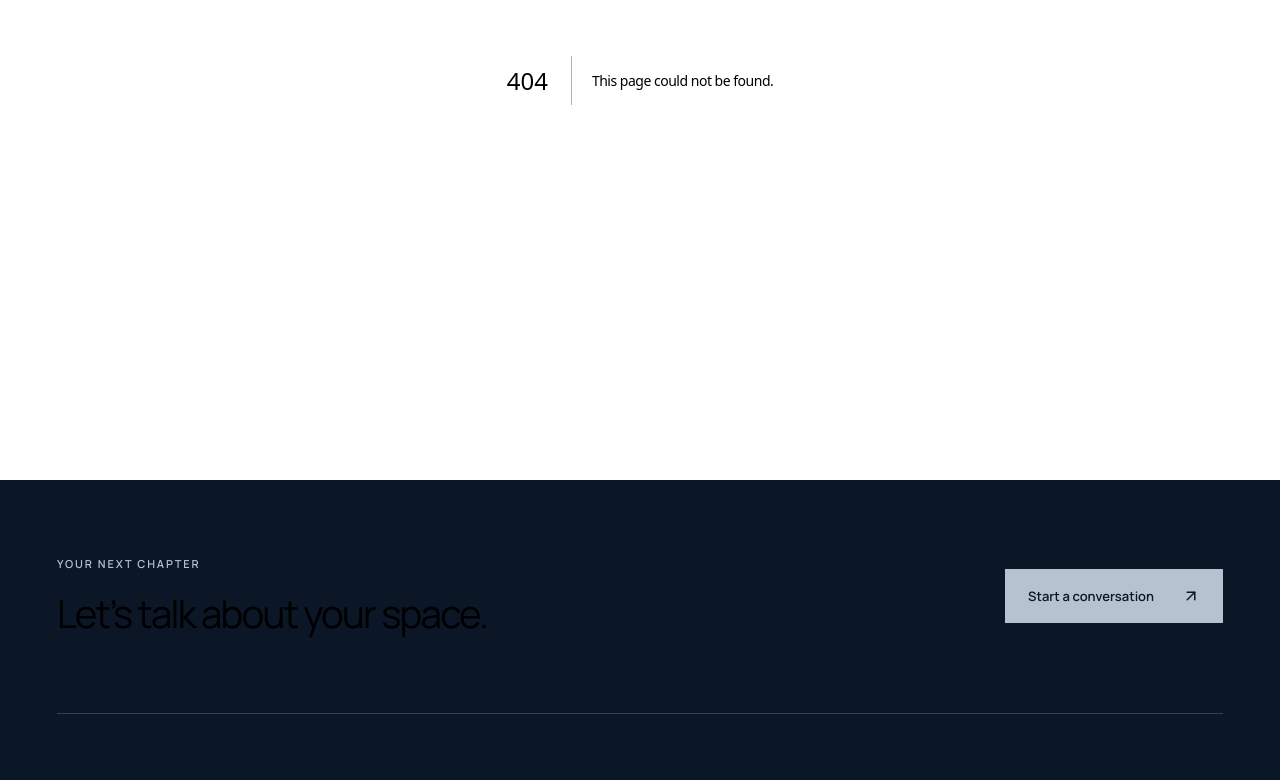
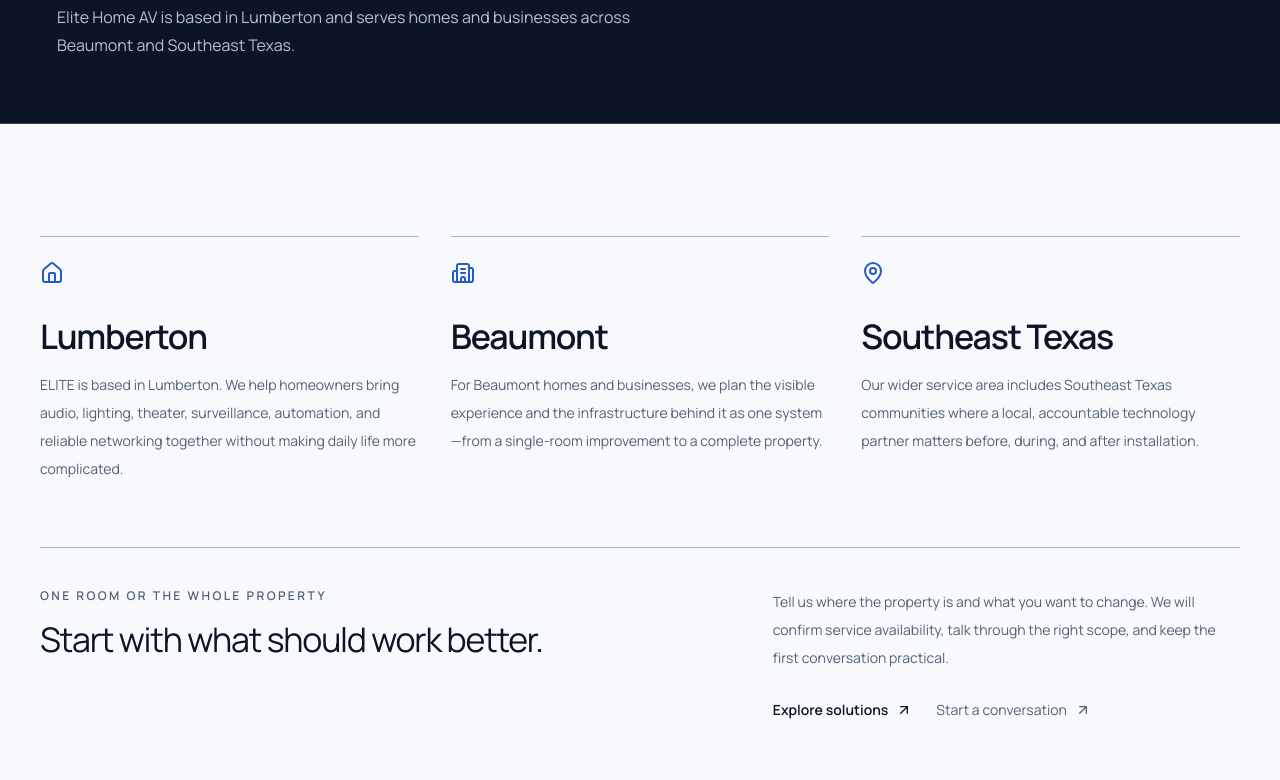
Before and after one commit to blankjw/elite-home-av, a Next.js app: page /service-area in a window 1280 px wide. Before the commit this address had no page. Shown: the part 320-1100 px from the top of the page. Built offline with nearby package versions, Linux system fonts and the light colour scheme.

Commit message:
Add ELITE growth measurement, local SEO, and Care offers

```diff
--- a/app/about/page.tsx
+++ b/app/about/page.tsx
@@ -8,7 +8,7 @@
 export const metadata: Metadata = {
   title: "About Elite Home AV | Lumberton, TX",
   description:
-    "A local team that plans technology so homes and businesses in Southeast Texas feel simple to live and work in.",
+    "Meet Elite Home AV in Lumberton, serving Beaumont and Southeast Texas with integrated technology designed around how homes and businesses actually work.",
   alternates: { canonical: "https://www.elitehomeav.com/about" },
 }
 
--- a/app/care/page.tsx
+++ b/app/care/page.tsx
@@ -1,10 +1,35 @@
 import Link from "next/link"
 import { ArrowUpRight, HeartHandshake, Radar, ShieldCheck, Wrench } from "lucide-react"
+import type { Metadata } from "next"
+
+export const metadata: Metadata = {
+  title: "Technology Support & Maintenance | ELITE Care",
+  description: "ELITE Care provides documented technology support, planned system checkups, and service options for homes and businesses in Southeast Texas. Learn more.",
+  alternates: { canonical: "https://www.elitehomeav.com/care" },
+}
 
 const pillars = [
   [ShieldCheck, "Keep the system documented", "Handoff notes, equipment records, and a support path shaped around what was installed—not a generic script."],
   [Radar, "Remote support when it is in the coverage", "If written coverage includes remote access, we connect for a scheduled check or when you request help. That is agreed support on your systems—not continuous monitoring."],
   [Wrench, "Service with the original intent", "Visits start from how the rooms were designed to work, then we adjust as your use of the property changes."],
+] as const
+
+const careOptions = [
+  {
+    name: "Care Check",
+    bestFor: "A focused system review or a property that needs a clean starting point.",
+    includes: ["Scheduled on-site system review", "Plain-language findings and priorities", "Updated equipment and support notes"],
+  },
+  {
+    name: "Ongoing Care",
+    bestFor: "Homes and businesses that want planned visits and a familiar support contact.",
+    includes: ["Agreed maintenance visit cadence", "Documented systems and service history", "Remote help when included in the written scope"],
+  },
+  {
+    name: "Property Care",
+    bestFor: "Larger systems or several properties that need one organized service relationship.",
+    includes: ["Coordinated records across covered properties", "Prioritized maintenance planning", "One point of contact for agreed systems"],
+  },
 ] as const
 
 export default function CarePage() {
@@ -40,11 +65,31 @@
           </div>
         </div>
       </section>
+      <section className="bg-white px-6 py-20 text-[#0B1526] md:px-10 md:py-28">
+        <div className="mx-auto max-w-7xl">
+          <div className="max-w-3xl">
+            <p className="text-xs font-semibold uppercase tracking-[.2em] text-[#526274]">Ways to work with ELITE Care</p>
+            <h2 className="mt-4 font-serif text-4xl leading-tight tracking-[-.04em] md:text-5xl">Choose the relationship, then define the coverage.</h2>
+            <p className="mt-6 text-base leading-8 text-[#526274]">Every plan is confirmed in writing around the systems, properties, visit cadence, and remote access actually included. No vague blanket coverage.</p>
+          </div>
+          <div className="mt-14 grid gap-6 lg:grid-cols-3">
+            {careOptions.map((option) => <article key={option.name} className="flex flex-col border border-[#D7DEE7] bg-[#F7F9FC] p-7 md:p-8">
+              <h3 className="text-2xl font-semibold">{option.name}</h3>
+              <p className="mt-4 min-h-20 text-sm leading-7 text-[#526274]">{option.bestFor}</p>
+              <ul className="mt-7 space-y-3 border-t border-[#C3CCD7] pt-6 text-sm text-[#33445A]">
+                {option.includes.map((item) => <li key={item} className="flex gap-3"><span aria-hidden="true" className="mt-2 h-1.5 w-1.5 shrink-0 rounded-full bg-[#245DC1]" />{item}</li>)}
+              </ul>
+              <Link href="/contact?intent=existing_service" className="mt-8 inline-flex items-center gap-2 text-sm font-semibold">Discuss this option <ArrowUpRight className="h-4 w-4" /></Link>
+            </article>)}
+          </div>
+          <p className="mt-8 max-w-3xl text-xs leading-6 text-[#647386]">ELITE Care is not emergency dispatch or continuous security monitoring. Response expectations, availability, and covered systems are defined in each property&apos;s written scope.</p>
+        </div>
+      </section>
       <section className="bg-[#152942] px-6 py-20 text-white md:px-10">
         <div className="mx-auto max-w-7xl">
           <p className="text-xs uppercase tracking-[.2em] text-[#B8C3CF]">Need help with an existing system?</p>
           <h2 className="mt-4 max-w-2xl font-serif text-4xl tracking-[-.04em] md:text-5xl">Start with the space and what it is doing now.</h2>
-          <p className="mt-6 max-w-2xl text-sm leading-7 text-[#C3CCD7]">Keep your property's technology working well as your needs change. ELITE Care brings planned maintenance, troubleshooting, and a familiar point of contact, with service visits and coverage tailored to your systems.</p>
+          <p className="mt-6 max-w-2xl text-sm leading-7 text-[#C3CCD7]">Keep your property&apos;s technology working well as your needs change. ELITE Care brings planned maintenance, troubleshooting, and a familiar point of contact, with service visits and coverage tailored to your systems.</p>
           <div className="mt-8 flex flex-wrap gap-6">
             <Link href="/contact?intent=existing_service" className="inline-flex items-center gap-2 text-sm font-semibold">Request service <ArrowUpRight className="h-4 w-4" /></Link>
             <Link href="/contact?intent=new_project" className="inline-flex items-center gap-2 text-sm text-[#B8C3CF]">New project inquiry <ArrowUpRight className="h-4 w-4" /></Link>
--- a/app/gallery/page.tsx
+++ b/app/gallery/page.tsx
@@ -1,7 +1,7 @@
 import type { Metadata } from "next"
 import { PageHero } from "@/components/page-hero"
 import { SiteCta } from "@/components/site-cta"
-export const metadata: Metadata = { title: "Our Approach | Elite Home AV", description: "From the first conversation with John Blank to installation and ongoing support: how ELITE approaches your home or business.", alternates: { canonical: "https://www.elitehomeav.com/gallery" } }
+export const metadata: Metadata = { title: "Our Approach | Elite Home AV", description: "See how Elite Home AV plans technology from the first conversation through installation and support for homes and businesses across Southeast Texas.", alternates: { canonical: "https://www.elitehomeav.com/gallery" } }
 const steps = [
  ["Begin with your day", "Tell us where technology gets in the way. A room that is difficult to use, an unreliable connection, or a new space taking shape gives us a concrete place to start."],
  ["Agree on the scope", "We discuss the rooms, equipment, installation needs, and priorities together. You can start with one improvement or plan several systems around the same property."],
--- a/app/layout.tsx
+++ b/app/layout.tsx
@@ -10,8 +10,8 @@
 
 export const metadata: Metadata = {
   metadataBase: new URL('https://www.elitehomeav.com'),
-  title: 'Elite Home AV LLC | Integrated Technology for Homes & Businesses',
-  description: 'Advanced technology. Everyday simplicity. John Blank and Elite Home AV help Southeast Texas homes and businesses feel connected, comfortable, and easy to use.',
+  title: 'Integrated Home Technology in Southeast Texas | ELITE',
+  description: 'Elite Home AV plans audio, theater, lighting, surveillance, automation, and networking for homes and businesses in Lumberton, Beaumont, and Southeast Texas.',
   keywords: ['home theater', 'home audio', 'lighting control', 'surveillance', 'access control', 'automation', 'networking', 'Lumberton TX', 'Southeast Texas'],
   alternates: { canonical: '/' },
   robots: blockSearchIndex() ? { index: false, follow: false } : { index: true, follow: true },
@@ -39,7 +39,7 @@
   return (
     <html lang="en" className={`dark ${inter.variable} ${manrope.variable}`}>
       <body className="font-sans antialiased bg-background text-foreground">
-        <script type="application/ld+json" dangerouslySetInnerHTML={{ __html: JSON.stringify({ '@context': 'https://schema.org', '@type': 'LocalBusiness', name: 'Elite Home AV LLC', url: 'https://www.elitehomeav.com', telephone: '+1-409-790-7889', email: 'john@elitehomeav.com', address: { '@type': 'PostalAddress', addressLocality: 'Lumberton', addressRegion: 'TX', postalCode: '77657', addressCountry: 'US' }, areaServed: { '@type': 'AdministrativeArea', name: 'Southeast Texas' }, description: 'Integrated audio, theater, lighting, surveillance, access control, automation, and networking for homes and businesses.' }) }} />
+        <script type="application/ld+json" dangerouslySetInnerHTML={{ __html: JSON.stringify({ '@context': 'https://schema.org', '@type': 'LocalBusiness', name: 'Elite Home AV LLC', url: 'https://www.elitehomeav.com', telephone: '+1-409-790-7889', email: 'john@elitehomeav.com', address: { '@type': 'PostalAddress', addressLocality: 'Lumberton', addressRegion: 'TX', postalCode: '77657', addressCountry: 'US' }, areaServed: [{ '@type': 'City', name: 'Lumberton, Texas' }, { '@type': 'City', name: 'Beaumont, Texas' }, { '@type': 'AdministrativeArea', name: 'Southeast Texas' }], contactPoint: { '@type': 'ContactPoint', telephone: '+1-409-790-7889', contactType: 'sales and service', areaServed: 'Southeast Texas' }, description: 'Integrated audio, theater, lighting, surveillance, access control, automation, and networking for homes and businesses in Southeast Texas.' }) }} />
         <SiteChrome>{children}</SiteChrome>
         <Analytics />
       </body>
--- a/app/privacy/page.tsx
+++ b/app/privacy/page.tsx
@@ -1,3 +1,3 @@
 import type { Metadata } from 'next';
 export const metadata: Metadata = { title: 'Privacy Policy | Elite Home AV' };
-export default function PrivacyPage() { return <main className="min-h-screen bg-[#071525] text-[#D1D5DB] pt-32 pb-24 px-6"><article className="max-w-3xl mx-auto"><h1 className="font-bebas text-5xl text-white">Privacy Policy</h1><p className="mt-6">Last updated: September 11, 2026</p><p className="mt-5">When you contact Elite Home AV, we collect the information you provide, such as your name, phone number, email address, service interest, and project message. We use it to respond to your request and communicate about your project.</p><p className="mt-5">Contact-form submissions are processed through Formspree. We also use Vercel Analytics to understand aggregate website usage. We do not sell personal information. To request access to or deletion of your contact information, email john@elitehomeav.com.</p></article></main> }
+export default function PrivacyPage() { return <main className="min-h-screen bg-[#071525] text-[#D1D5DB] pt-32 pb-24 px-6"><article className="max-w-3xl mx-auto"><h1 className="font-bebas text-5xl text-white">Privacy Policy</h1><p className="mt-6">Last updated: September 12, 2026</p><p className="mt-5">When you contact Elite Home AV, we collect the information you provide, such as your name, phone number, email address, service interest, and project message. We use it to respond to your request and communicate about your project.</p><p className="mt-5">Contact-form submissions are processed through Formspree. We use Vercel Analytics to understand aggregate page usage and whether an inquiry was submitted successfully. Analytics events include the selected inquiry type and service category, but not your name, phone number, email address, or message.</p><p className="mt-5">We do not sell personal information. To request access to or deletion of your contact information, email john@elitehomeav.com.</p></article></main> }
--- /dev/null
+++ b/app/service-area/page.tsx
@@ -0,0 +1,62 @@
+import type { Metadata } from "next"
+import Link from "next/link"
+import { ArrowUpRight, Building2, Home, MapPin } from "lucide-react"
+import { PageHero } from "@/components/page-hero"
+
+export const metadata: Metadata = {
+  title: "Home Technology in Lumberton & Beaumont | ELITE",
+  description: "Elite Home AV plans, installs, and supports integrated technology for homes and businesses in Lumberton, Beaumont, and across Southeast Texas. Talk with John.",
+  alternates: { canonical: "https://www.elitehomeav.com/service-area" },
+}
+
+const areas = [
+  {
+    icon: Home,
+    title: "Lumberton",
+    copy: "ELITE is based in Lumberton. We help homeowners bring audio, lighting, theater, surveillance, automation, and reliable networking together without making daily life more complicated.",
+  },
+  {
+    icon: Building2,
+    title: "Beaumont",
+    copy: "For Beaumont homes and businesses, we plan the visible experience and the infrastructure behind it as one system—from a single-room improvement to a complete property.",
+  },
+  {
+    icon: MapPin,
+    title: "Southeast Texas",
+    copy: "Our wider service area includes Southeast Texas communities where a local, accountable technology partner matters before, during, and after installation.",
+  },
+] as const
+
+export default function ServiceAreaPage() {
+  return <>
+    <PageHero
+      label="Local service"
+      title={<>Based here.<br/>Built around your property.</>}
+      description="Elite Home AV is based in Lumberton and serves homes and businesses across Beaumont and Southeast Texas."
+    />
+    <section className="bg-[#F7F9FC] px-6 py-20 text-[#0B1526] md:px-10 md:py-28">
+      <div className="mx-auto max-w-7xl">
+        <div className="grid gap-8 md:grid-cols-3">
+          {areas.map(({ icon: Icon, title, copy }) => <article key={title} className="border-t border-[#AAB6C5] pt-6">
+            <Icon className="h-6 w-6 text-[#245DC1]" />
+            <h2 className="mt-8 text-2xl font-semibold">{title}</h2>
+            <p className="mt-4 text-sm leading-7 text-[#526274]">{copy}</p>
+          </article>)}
+        </div>
+        <div className="mt-16 grid gap-8 border-t border-[#AAB6C5] pt-10 lg:grid-cols-[1.2fr_.8fr]">
+          <div>
+            <p className="text-xs font-semibold uppercase tracking-[.2em] text-[#526274]">One room or the whole property</p>
+            <h2 className="mt-4 max-w-2xl font-serif text-4xl leading-tight tracking-[-.04em] md:text-5xl">Start with what should work better.</h2>
+          </div>
+          <div>
+            <p className="text-sm leading-7 text-[#526274]">Tell us where the property is and what you want to change. We will confirm service availability, talk through the right scope, and keep the first conversation practical.</p>
+            <div className="mt-7 flex flex-wrap gap-6">
+              <Link href="/services" className="inline-flex items-center gap-2 text-sm font-semibold">Explore solutions <ArrowUpRight className="h-4 w-4" /></Link>
+              <Link href="/contact" className="inline-flex items-center gap-2 text-sm text-[#526274]">Start a conversation <ArrowUpRight className="h-4 w-4" /></Link>
+            </div>
+          </div>
+        </div>
+      </div>
+    </section>
+  </>
+}
--- a/app/services/[slug]/page.tsx
+++ b/app/services/[slug]/page.tsx
@@ -11,7 +11,11 @@
   const { slug } = await params
   const solution = solutionBySlug(slug)
   if (!solution) return {}
-  return { title: `${solution.title} | Elite Home AV`, description: solution.summary }
+  return {
+    title: `${solution.title} in Southeast Texas | ELITE`,
+    description: solution.seoDescription,
+    alternates: { canonical: `https://www.elitehomeav.com/services/${solution.slug}` },
+  }
 }
 
 export default async function SolutionPage({ params }: { params: Promise<{ slug: string }> }) {
--- a/app/services/page.tsx
+++ b/app/services/page.tsx
@@ -3,5 +3,5 @@
 import { ArrowUpRight } from "lucide-react"
 import { PageHero } from "@/components/page-hero"
 import { SOLUTIONS } from "@/lib/solutions"
-export const metadata:Metadata={title:"Audio, Lighting, Surveillance & Automation | Elite Home AV",description:"Connected solutions for homes and businesses in Southeast Texas.",alternates:{canonical:"https://www.elitehomeav.com/services"}}
+export const metadata:Metadata={title:"Home Technology Solutions in Southeast Texas | ELITE",description:"Explore integrated audio, theater, lighting, surveillance, automation, and networking for homes and businesses in Lumberton, Beaumont, and Southeast Texas.",alternates:{canonical:"https://www.elitehomeav.com/services"}}
 export default function ServicesPage(){return <><PageHero label="Solutions" title={<>Better spaces.<br/>Working as one.</>} description="Sound, light, comfort, and connection. Start with one improvement or bring the whole property together."/><section className="e-section e-paper"><div className="e-shell"><div className="solution-directory">{SOLUTIONS.map(s=><article className="solution-tile" id={s.slug} key={s.slug}><Link href={`/services/${s.slug}`}><div className="experience-photo"><img src={s.image} alt={s.imageAlt} width={1536} height={1024} loading="lazy" decoding="async"/></div><h2>{s.title}<ArrowUpRight size={20}/></h2><p>{s.summary}</p></Link></article>)}</div><div className="e-capabilities"><Link href="/care"><div><h3>ELITE Care</h3><p>Support beyond installation.</p></div><ArrowUpRight size={20}/></Link><Link href="/contact"><div><h3>Start with your space</h3><p>Tell us what you want to change.</p></div><ArrowUpRight size={20}/></Link></div></div></section></>}
--- a/app/sitemap.ts
+++ b/app/sitemap.ts
@@ -1,3 +1,3 @@
 import type { MetadataRoute } from 'next';
-const routes = ['', '/services', '/services/audio', '/services/theater', '/services/lighting', '/services/surveillance', '/services/automation', '/services/networking', '/gallery', '/care', '/about', '/contact'];
+const routes = ['', '/services', '/services/audio', '/services/theater', '/services/lighting', '/services/surveillance', '/services/automation', '/services/networking', '/service-area', '/gallery', '/care', '/about', '/contact'];
 export default function sitemap(): MetadataRoute.Sitemap { return routes.map((route) => ({ url: `https://www.elitehomeav.com${route}`, lastModified: new Date(), changeFrequency: 'monthly', priority: route === '' ? 1 : 0.7 })); }
--- a/components/ContactForm.tsx
+++ b/components/ContactForm.tsx
@@ -2,6 +2,7 @@
 
 import { FormEvent, Suspense, useState } from "react"
 import { useSearchParams } from "next/navigation"
+import { track } from "@vercel/analytics"
 import { SiteCta } from "@/components/site-cta"
 import { CONTACT } from "@/lib/site"
 
@@ -41,8 +42,13 @@
         body: JSON.stringify(formData),
       })
       if (!res.ok) throw new Error("Submission failed")
+      track("contact_form_submitted", {
+        intent: formData.intent,
+        service: formData.service,
+      })
       setStatus("saved")
     } catch {
+      track("contact_form_error", { intent: formData.intent })
       setStatus("error")
     }
   }
--- a/components/footer.tsx
+++ b/components/footer.tsx
@@ -2,4 +2,7 @@
 import { ArrowUpRight } from "lucide-react"
 import { BrandLockup } from "@/components/brand-lockup"
 import { CONTACT } from "@/lib/site"
-export function Footer(){return <footer className="e-footer"><div className="e-shell"><div className="e-footer-invite"><div><p className="e-kicker">Your next chapter</p><h2>Let’s talk about your space.</h2></div><Link href="/contact" className="e-button">Start a conversation <ArrowUpRight size={18}/></Link></div><div className="e-footer-grid"><div><BrandLockup variant="footer" linked={false}/><p className="e-footer-description">Integrated technology.<br/>Personal service. Southeast Texas.</p></div><div><p className="e-kicker">Get in touch</p><a href={CONTACT.phoneHref}>{CONTACT.phone}</a><a href={CONTACT.emailHref}>{CONTACT.email}</a><p>{CONTACT.location}</p></div><div><p className="e-kicker">Explore</p><Link href="/services">Solutions</Link><Link href="/gallery">Our approach</Link><Link href="/care">ELITE Care</Link><Link href="/about">About ELITE</Link></div></div><div className="e-footer-bottom"><span>© {new Date().getFullYear()} Elite Home AV LLC</span><div><Link href="/privacy">Privacy</Link><Link href="/terms">Terms</Link></div></div></div></footer>}
+
+export function Footer() {
+  return <footer className="e-footer"><div className="e-shell"><div className="e-footer-invite"><div><p className="e-kicker">Your next chapter</p><h2>Let’s talk about your space.</h2></div><Link href="/contact" className="e-button">Start a conversation <ArrowUpRight size={18}/></Link></div><div className="e-footer-grid"><div><BrandLockup variant="footer" linked={false}/><p className="e-footer-description">Integrated technology.<br/>Personal service. Southeast Texas.</p></div><div><p className="e-kicker">Get in touch</p><a href={CONTACT.phoneHref}>{CONTACT.phone}</a><a href={CONTACT.emailHref}>{CONTACT.email}</a><p>{CONTACT.location}</p></div><div><p className="e-kicker">Explore</p><Link href="/services">Solutions</Link><Link href="/service-area">Service area</Link><Link href="/gallery">Our approach</Link><Link href="/care">ELITE Care</Link><Link href="/about">About ELITE</Link></div></div><div className="e-footer-bottom"><span>© {new Date().getFullYear()} Elite Home AV LLC</span><div><Link href="/privacy">Privacy</Link><Link href="/terms">Terms</Link></div></div></div></footer>
+}
--- a/lib/solutions.ts
+++ b/lib/solutions.ts
@@ -3,6 +3,7 @@
     slug: "audio",
     title: "Home audio",
     summary: "Music that follows you through the rooms you live in, without a pile of speakers in the way.",
+    seoDescription: "Enjoy clear, even home audio indoors and outside. Elite Home AV designs and supports simple music systems in Lumberton, Beaumont, and Southeast Texas.",
     body: "We plan speakers, amplification, and control so rooms sound right and stay simple to operate.",
     image: "/images/editorial/outdoor-1536.webp",
     imageAlt: "Garden speaker beside a sunlit terrace",
@@ -18,6 +19,7 @@
     slug: "theater",
     title: "Home theater",
     summary: "A night in that feels like a theater, in a room that still looks like a room.",
+    seoDescription: "Plan a home theater around the room, seating, sound, lighting, and clean control with Elite Home AV in Lumberton, Beaumont, and Southeast Texas today.",
     body: "We design the display, sound, lighting, and concealment together so the media wall belongs to the architecture.",
     image: "/images/editorial/cinema-1536.webp",
     imageAlt: "Private cinema with acoustic walls and leather seating",
@@ -33,6 +35,7 @@
     slug: "lighting",
     title: "Lighting",
     summary: "Light that matches the hour and the way you use the space.",
+    seoDescription: "Create useful lighting scenes and straightforward control with Elite Home AV for homes and businesses in Lumberton, Beaumont, and Southeast Texas today.",
     body: "Scenes and keypads belong in the architecture. We specify control that stays simple after handover.",
     image: "/images/editorial/lighting-1536.webp",
     imageAlt: "Dining room with layered architectural lighting",
@@ -48,6 +51,7 @@
     slug: "surveillance",
     title: "Surveillance & access control",
     summary: "Arrive and leave knowing the door and the approach are handled.",
+    seoDescription: "Plan cameras, recording, doors, and gates as one usable system for homes and businesses with Elite Home AV in Lumberton, Beaumont, and Southeast Texas.",
     body: "Protection is designed with the rest of the property so it is usable, not noisy.",
     image: "/images/editorial/entry.webp",
     imageAlt: "Architectural entry with an open door",
@@ -63,6 +67,7 @@
     slug: "automation",
     title: "Automation",
     summary: "One or two buttons for the routines you already have.",
+    seoDescription: "Simplify everyday routines with practical automation that stays easy to use from Elite Home AV in Lumberton, Beaumont, and Southeast Texas.",
     body: "Automation should reduce steps, not add apps. We program the scenes you will actually use.",
     image: "/images/editorial/control-1536.webp",
     imageAlt: "Bronze physical control on a stone wall",
@@ -78,6 +83,7 @@
     slug: "networking",
     title: "Networking & integration",
     summary: "The house stays connected so everything else can stay quiet.",
+    seoDescription: "Build reliable Wi-Fi, wiring, switching, and equipment racks that stay serviceable with Elite Home AV in Lumberton, Beaumont, and Southeast Texas.",
     body: "We treat Wi-Fi, switching, and the rack as the quiet backbone of the house.",
     image: "/images/editorial/network-1536.webp",
     imageAlt: "Network equipment with carefully routed blue cabling",
```
